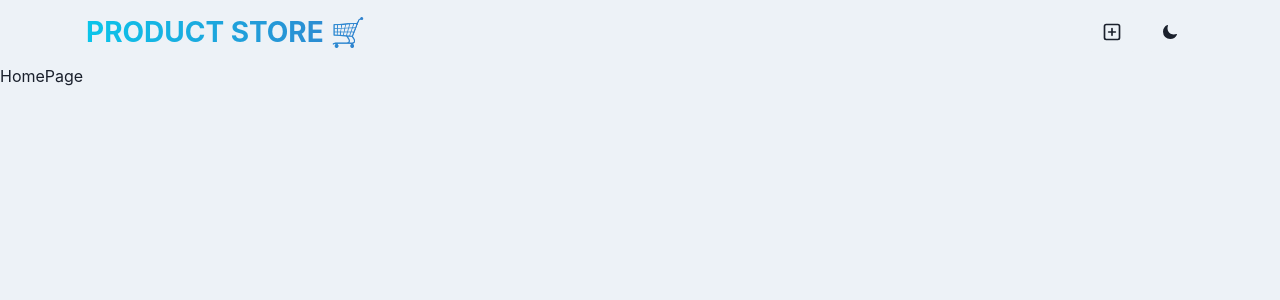
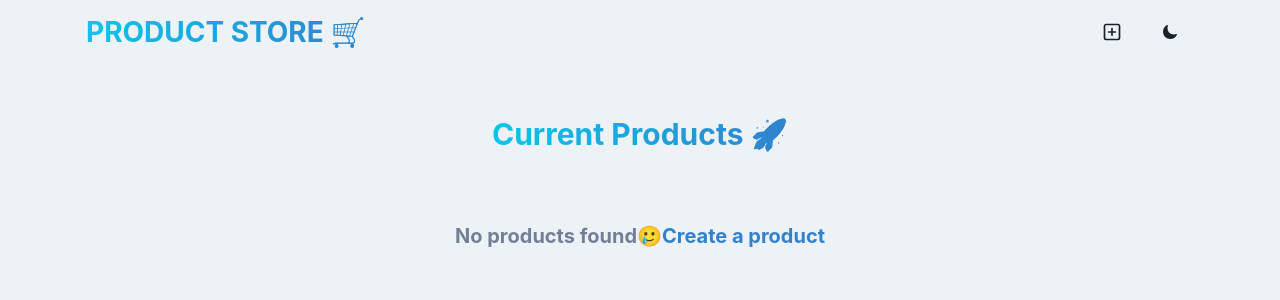
Before and after one commit to andreihuyoa/Mern, a React (Vite) app in the folder frontend/: page / in a window 1280 px wide. Shown: the top 300 px of the page. Built offline with nearby package versions, Linux system fonts and the light colour scheme.

Commit message:
Styling homepage

```diff
--- a/frontend/src/pages/HomePage.jsx
+++ b/frontend/src/pages/HomePage.jsx
@@ -1,7 +1,36 @@
 import React from "react";
+import { Link } from "react-router-dom";
+
+import { Container, Text, VStack, SimpleGrid, Box } from "@chakra-ui/react";
 
 const HomePage = () => {
-  return <div>HomePage</div>;
+  return (
+    <Container maxW={Container.xl} py={12}>
+      <VStack spacing={8}>
+        <Text
+          fontSize={"30"}
+          fontWeight={"bold"}
+          bgGradient={"linear(to-r,cyan.400,blue.500)"}
+          bgClip={"text"}
+          textAlign={"center"}
+        >
+          Current Products 🚀
+        </Text>
+
+        <SimpleGrid columns={{ base: 1, md: 2, lg: 3 }} spacing={10} w={"full"}></SimpleGrid>
+
+        <Text fontSize={"xl"} textAlign={"center"} fontWeight={"bold"} color={"gray.500"}>
+          No products found🥲
+          {/* This link tag should be coming from react router instead of chakra ui */}
+          <Link to={"/create"}>
+            <Text as={"span"} color={"blue.500"} _hover={{ textDecoration: "underline" }}>
+              Create a product
+            </Text>
+          </Link>
+        </Text>
+      </VStack>
+    </Container>
+  );
 };
 
 export default HomePage;
```
